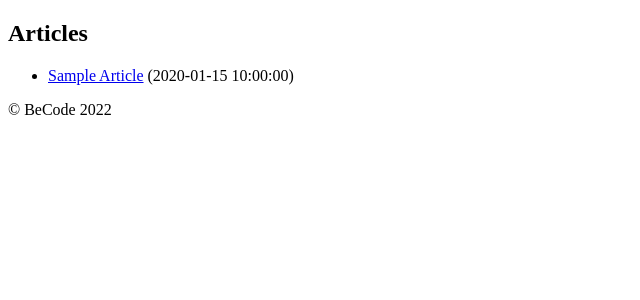
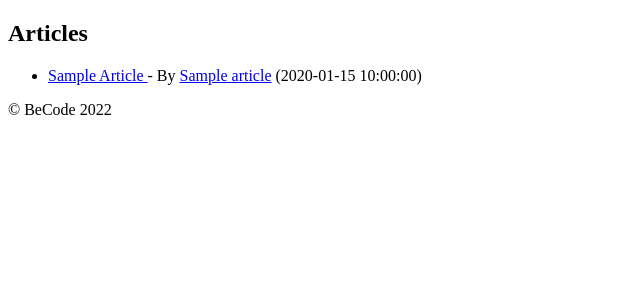
Before and after one commit to becodeorg/verou-3-mvc-magalifabri, a PHP site: template View/articles/index.php in a window 1280 px wide. Shown: the part 52-352 px from the top of the page, without its empty margins (0-640 px from the left). Run offline with PHP 8.4, Linux system fonts and the light colour scheme; the template is opened without the code that fills it: most values are stand-ins (such as "Sample title", 1, 10 or a date in 2020).

Commit message:
Add author name to article list

```diff
--- a/View/articles/index.php
+++ b/View/articles/index.php
@@ -7,7 +7,13 @@
     <h1>Articles</h1>
     <ul>
         <?php foreach ($articles as $article) : ?>
-            <li><a href="?page=articles-details&article-id=<?= $article->id ?>"><?= ucwords($article->title) ?></a> (<?= $article->formatPublishDate() ?>)</li>
+            <li>
+                <a href="?page=articles-details&article-id=<?= $article->id ?>">
+                    <?= ucwords($article->title) ?>
+                </a>
+                - By <a href="#"><?= $article->authorName ?></a>
+                (<?= $article->formatPublishDate() ?>)
+            </li>
         <?php endforeach; ?>
     </ul>
 </section>
```
